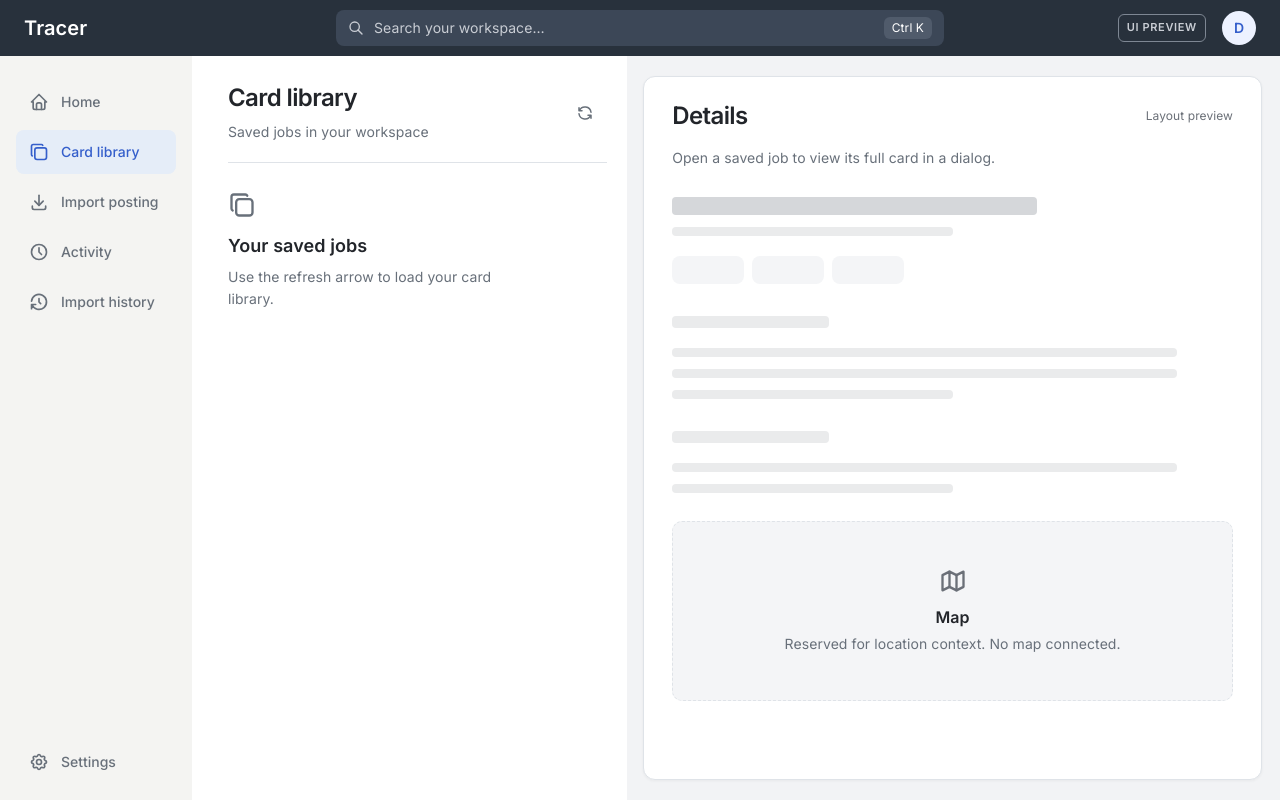
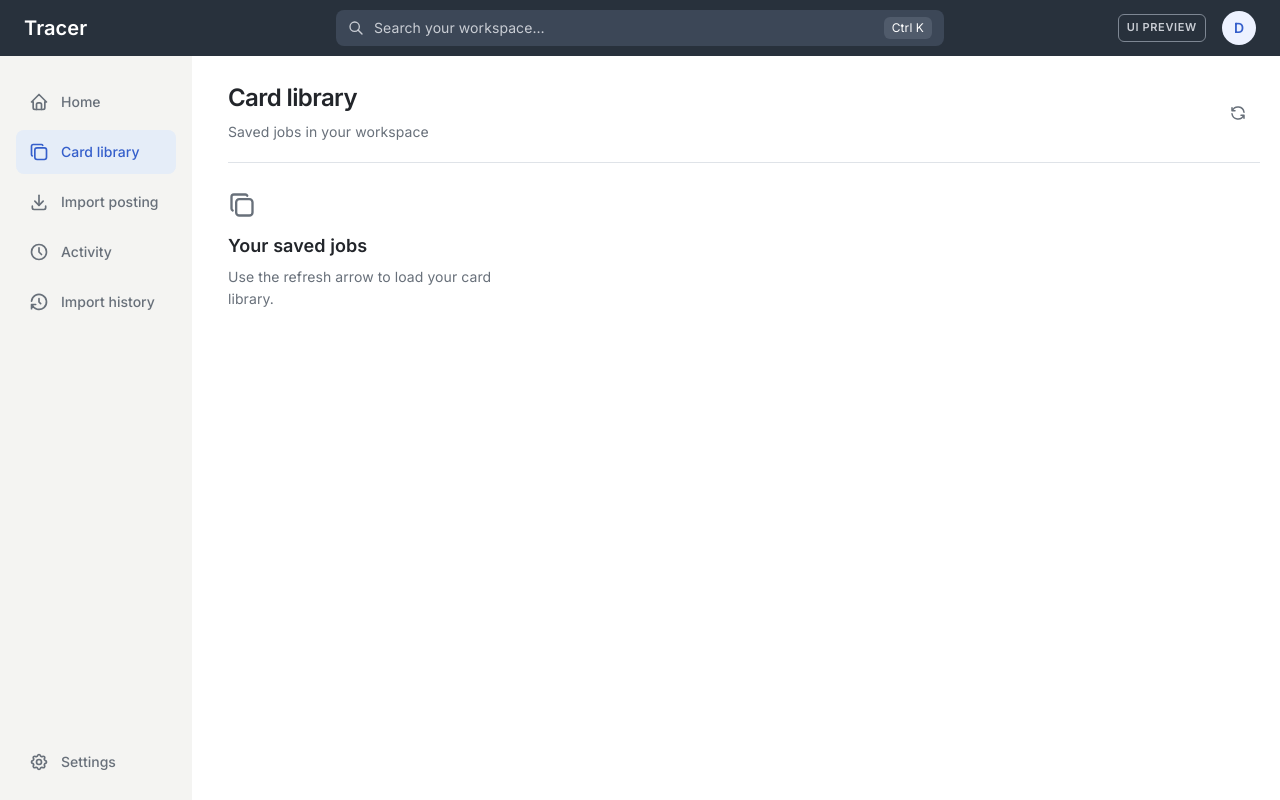
Before and after one commit to dylanxc-cnde/Tracer, a React (Vite) app in the folder frontend/: page / in a window 1280 px wide. Both pictures are taken after a click on the button "Card library". Built offline with nearby package versions, Linux system fonts and the light colour scheme.

Commit message:
feat: delete card library details

```diff
--- a/frontend/src/pages/CardLibraryPage.css
+++ b/frontend/src/pages/CardLibraryPage.css
@@ -1,13 +1,12 @@
 .card-library-page {
   display: grid;
-  grid-template-columns: minmax(20rem, 2fr) minmax(0, 3fr);
+  grid-template-columns: minmax(0, 1fr);
   height: 100%;
   min-width: 0;
   min-height: 0;
 }
 
-.card-library-page__browser,
-.card-library-page__details {
+.card-library-page__browser {
   display: flex;
   flex-direction: column;
   min-width: 0;
@@ -34,8 +33,7 @@
   letter-spacing: -0.025em;
 }
 
-.card-library-page__count,
-.card-library-page__preview-note {
+.card-library-page__count {
   margin: 0;
   color: var(--color-text-secondary);
   font-size: var(--font-size-caption);
@@ -71,8 +69,7 @@
   background-color: var(--color-surface-muted);
 }
 
-.card-library-page__list-region,
-.card-library-page__details-body {
+.card-library-page__list-region {
   flex: 1;
   min-height: 0;
   overflow-y: auto;
@@ -87,11 +84,6 @@
 /* Rows and their actions provide keyboard focus, not the whole scroll region. */
 .card-library-page__list-region:focus {
   outline: none;
-}
-
-.card-library-page__details-body:focus-visible {
-  outline: 2px solid var(--color-action-primary);
-  outline-offset: -2px;
 }
 
 .card-library__rows {
@@ -232,124 +224,6 @@
   font-size: var(--font-size-caption);
 }
 
-.card-library-page__details {
-  margin: 20px 18px 20px 16px;
-  overflow: hidden;
-  border: 1px solid var(--color-border-subtle);
-  border-radius: 12px;
-  box-shadow: var(--shadow-surface);
-}
-
-.card-library-page__details-header {
-  display: flex;
-  flex: none;
-  flex-wrap: wrap;
-  align-items: center;
-  justify-content: space-between;
-  gap: 8px 16px;
-  padding: 24px 28px 16px;
-}
-
-.card-library-page__details-header h2 {
-  margin: 0;
-  font-size: var(--font-size-page-title);
-  font-weight: 600;
-  letter-spacing: -0.025em;
-}
-
-.card-library-page__preview-label {
-  color: var(--color-text-tertiary);
-  font-size: 0.75rem;
-}
-
-.card-library-page__details-body {
-  padding: 0 28px 28px;
-}
-
-.card-library-page__details-placeholder {
-  display: flex;
-  flex-direction: column;
-  gap: 12px;
-  padding: 28px 0;
-}
-
-.card-library-page__placeholder {
-  display: block;
-  width: 90%;
-  height: 9px;
-  border-radius: 4px;
-  background-color: var(--color-placeholder);
-}
-
-.card-library-page__placeholder--title {
-  width: 65%;
-  height: 18px;
-  background-color: var(--color-placeholder-strong);
-}
-
-.card-library-page__placeholder--short {
-  width: 50%;
-}
-
-.card-library-page__placeholder--heading {
-  width: 28%;
-  height: 12px;
-  margin-bottom: 8px;
-}
-
-.card-library-page__placeholder-facts {
-  display: flex;
-  flex-wrap: wrap;
-  gap: 8px;
-  margin-top: 8px;
-}
-
-.card-library-page__placeholder-facts span {
-  width: 72px;
-  height: 28px;
-  border-radius: var(--radius-control);
-  background-color: var(--color-surface-muted);
-}
-
-.card-library-page__placeholder-section {
-  display: flex;
-  flex-direction: column;
-  gap: 12px;
-  margin-top: 20px;
-}
-
-.card-library-page__map-placeholder {
-  display: flex;
-  flex-direction: column;
-  align-items: center;
-  justify-content: center;
-  min-height: 180px;
-  padding: 24px;
-  border: 1px dashed var(--color-border-subtle);
-  border-radius: 10px;
-  background-color: var(--color-surface-muted);
-  text-align: center;
-}
-
-.card-library-page__map-placeholder svg {
-  width: 28px;
-  height: 28px;
-  margin-bottom: 12px;
-  color: var(--color-text-tertiary);
-}
-
-.card-library-page__map-placeholder h3 {
-  margin: 0 0 6px;
-  font-size: var(--font-size-body);
-  font-weight: 600;
-}
-
-.card-library-page__map-placeholder p {
-  margin: 0;
-  color: var(--color-text-secondary);
-  font-size: var(--font-size-caption);
-}
-
 @media (max-width: 1100px) {
   .card-library-page {
     display: block;
@@ -357,13 +231,8 @@
     min-height: 100%;
   }
 
-  .card-library-page__list-region,
-  .card-library-page__details-body {
+  .card-library-page__list-region {
     overflow: visible;
-  }
-
-  .card-library-page__details {
-    margin: 20px 24px 24px 36px;
   }
 }
 
@@ -375,16 +244,4 @@
   .card-library-page__list-region {
     padding: 0 16px 24px;
   }
-
-  .card-library-page__details {
-    margin: 16px;
-  }
-
-  .card-library-page__details-header {
-    padding: 20px 16px 16px;
-  }
-
-  .card-library-page__details-body {
-    padding: 0 16px 24px;
-  }
 }
--- a/frontend/src/pages/CardLibraryPage.tsx
+++ b/frontend/src/pages/CardLibraryPage.tsx
@@ -1,5 +1,5 @@
 import { useState } from 'react'
-import { IconCopy, IconMap, IconRefresh } from '@tabler/icons-react'
+import { IconCopy, IconRefresh } from '@tabler/icons-react'
 import { CardLibrary } from '../components/card-library/CardLibrary'
 import {
   deletePostingCard,
@@ -175,47 +175,6 @@ export function CardLibraryPage() {
             )}
           </div>
         </section>
-
-        {/* Reserve the wider workspace without mounting a second card editor. */}
-        <section className="card-library-page__details" aria-labelledby="card-library-details-title">
-          <header className="card-library-page__details-header">
-            <h2 id="card-library-details-title">Details</h2>
-            <span className="card-library-page__preview-label">Layout preview</span>
-          </header>
-          <div
-            className="card-library-page__details-body"
-            role="region"
-            aria-label="Details layout preview"
-            tabIndex={0}
-          >
-            <p className="card-library-page__preview-note">
-              Open a saved job to view its full card in a dialog.
-            </p>
-            <div className="card-library-page__details-placeholder" aria-hidden="true">
-              <span className="card-library-page__placeholder card-library-page__placeholder--title" />
-              <span className="card-library-page__placeholder card-library-page__placeholder--short" />
-              <div className="card-library-page__placeholder-facts">
-                <span /><span /><span />
-              </div>
-              <div className="card-library-page__placeholder-section">
-                <span className="card-library-page__placeholder card-library-page__placeholder--heading" />
-                <span className="card-library-page__placeholder" />
-                <span className="card-library-page__placeholder" />
-                <span className="card-library-page__placeholder card-library-page__placeholder--short" />
-              </div>
-              <div className="card-library-page__placeholder-section">
-                <span className="card-library-page__placeholder card-library-page__placeholder--heading" />
-                <span className="card-library-page__placeholder" />
-                <span className="card-library-page__placeholder card-library-page__placeholder--short" />
-              </div>
-            </div>
-            <section className="card-library-page__map-placeholder" aria-label="Map placeholder">
-              <IconMap aria-hidden="true" focusable="false" />
-              <h3>Map</h3>
-              <p>Reserved for location context. No map connected.</p>
-            </section>
-          </div>
-        </section>
       </div>
 
       {openedCard !== null && (
```
